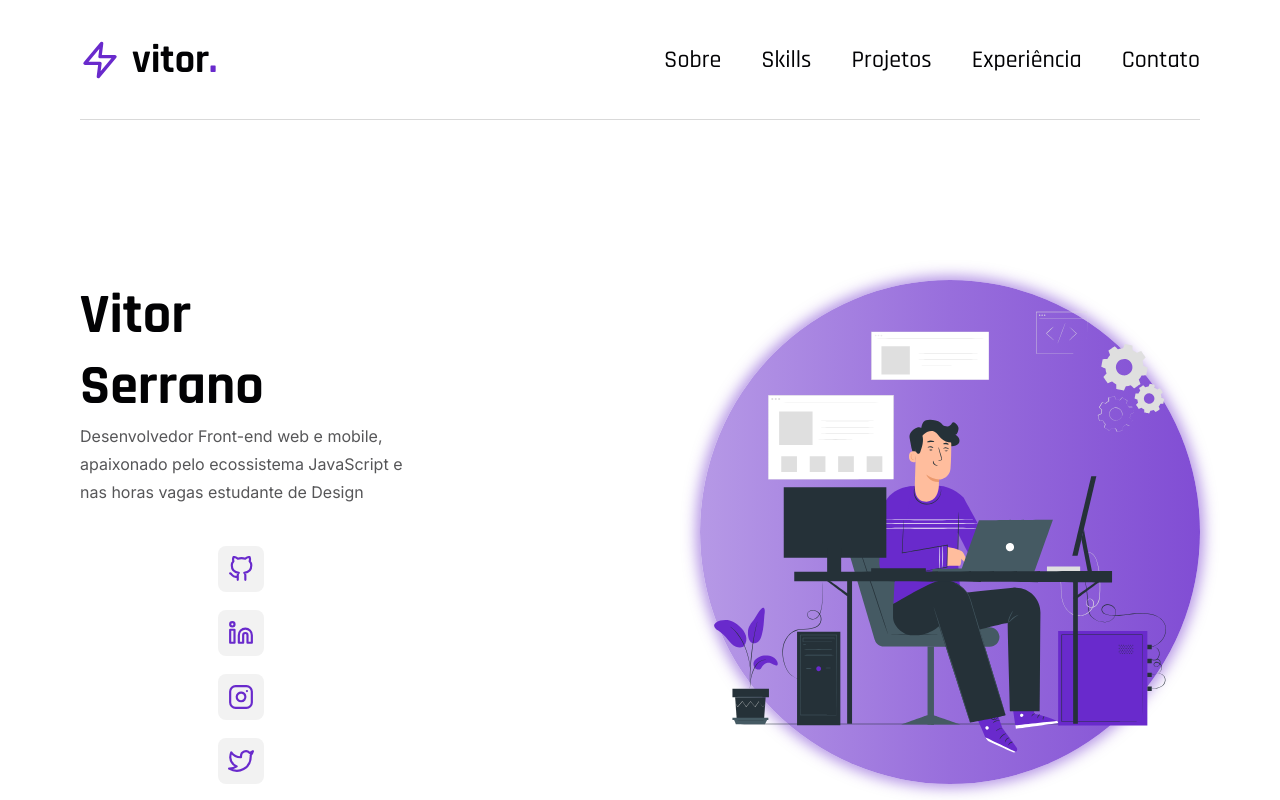
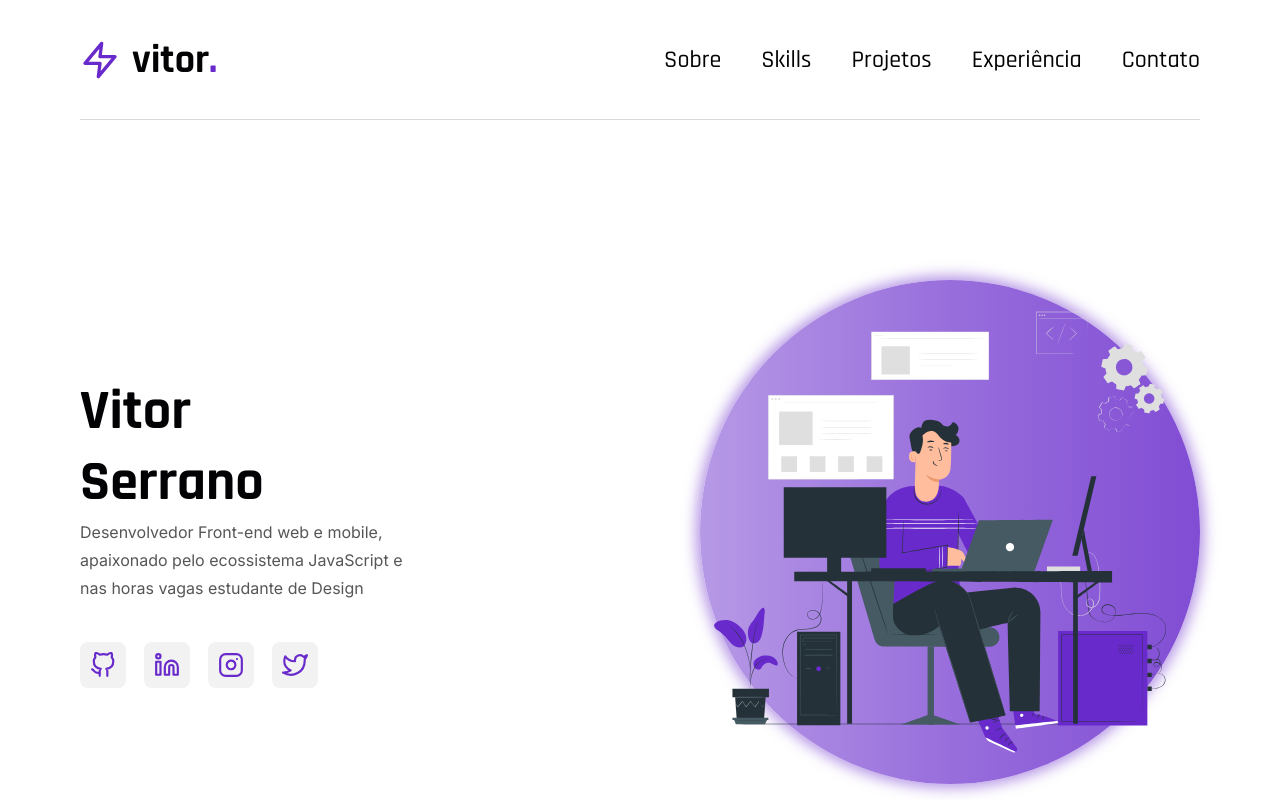
Before and after one commit to vitorserrano/vitorserrano.me, a Next.js app: page / in a window 1280 px wide. Shown: the top 800 px of the page. Built offline with nearby package versions, Linux system fonts and the light colour scheme.

Commit message:
general updates

```diff
--- a/src/components/Container/styles.ts
+++ b/src/components/Container/styles.ts
@@ -10,6 +10,7 @@ export const Section = styled.section<Props>`
   background-color: ${({ variant }) => variant};
   transition: all 0.3s ease-out;
   align-items: center;
+  z-index: 5;
 `
 
 export const Wrapper = styled.div<Props>`
@@ -23,6 +24,7 @@ export const Wrapper = styled.div<Props>`
   justify-content: space-between;
   align-items: center;
   transition: all 0.3s ease-out;
+  z-index: 10;
 
   ${({ theme: { breakpoints } }) => css`
     ${breakpoints.devices.lg} {
--- a/src/components/Main/Banner/index.tsx
+++ b/src/components/Main/Banner/index.tsx
@@ -16,7 +16,7 @@ export const Banner = () => {
           ecossistema JavaScript e <br /> nas horas vagas estudante de Design
         </Description>
 
-        <Social />
+        <Social horizontal />
       </Info>
 
       <Illustration>
--- a/src/components/Main/Banner/styles.ts
+++ b/src/components/Main/Banner/styles.ts
@@ -5,6 +5,8 @@ import DevAnimation from '../../../assets/dev.json'
 
 export const Info = styled.div`
   ${({ theme: { breakpoints } }) => css`
+    margin-bottom: 120px;
+
     ${breakpoints.devices.md} {
       margin-bottom: 160px;
     }
@@ -41,18 +43,12 @@ export const Description = styled.p`
 `
 
 export const Illustration = styled.div`
-  ${({ theme: { breakpoints } }) => css`
-    display: none;
-
-    ${breakpoints.devices.md} {
   display: flex;
   justify-content: center;
   align-items: center;
   background: linear-gradient(to left, #814dd4, #986edc, #b699e6);
   box-shadow: 0px 0px 14px 4px rgba(105, 42, 204, 0.5);
   border-radius: 100%;
-    }
-  `}
 `
 
 export const Animation = styled(LottieView).attrs({
--- a/src/pages/_document.tsx
+++ b/src/pages/_document.tsx
@@ -48,7 +48,7 @@ export default class MyDocument extends Document {
           />
 
           <link
-            href="https://fonts.googleapis.com/css2?family=Inter&display=swap"
+            href="https://fonts.googleapis.com/css2?family=Inter:wght@400;500;700&display=swap"
             rel="stylesheet"
           />
         </Head>
--- a/src/styles/global.ts
+++ b/src/styles/global.ts
@@ -11,6 +11,9 @@ export default createGlobalStyle`
     ${({ theme: { colors } }) => css`
       background-color: ${colors.background};
       color: ${colors.text};
+      overflow: unset;
+      scroll-behavior: smooth;
+      z-index: 1;
     `}
   }
 `
```
Lines whose indentation alone changed are shown as unchanged.
